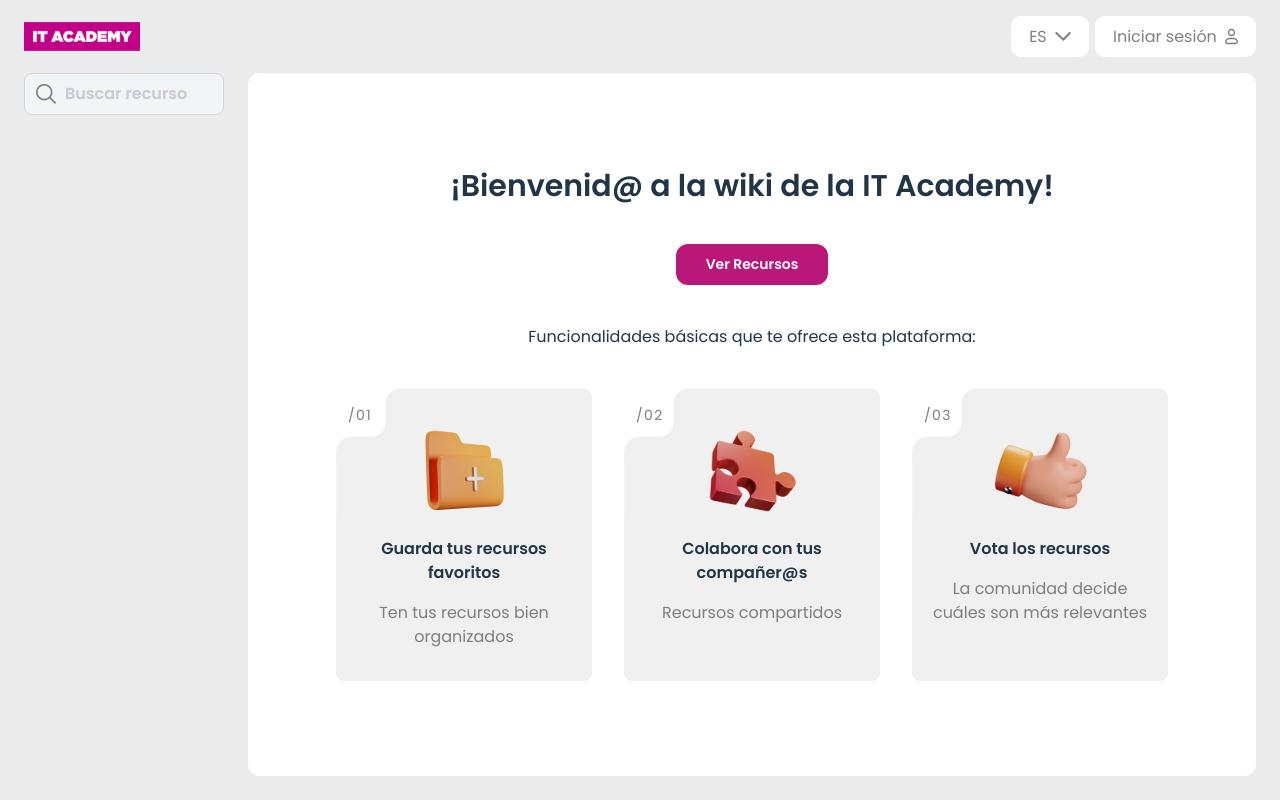
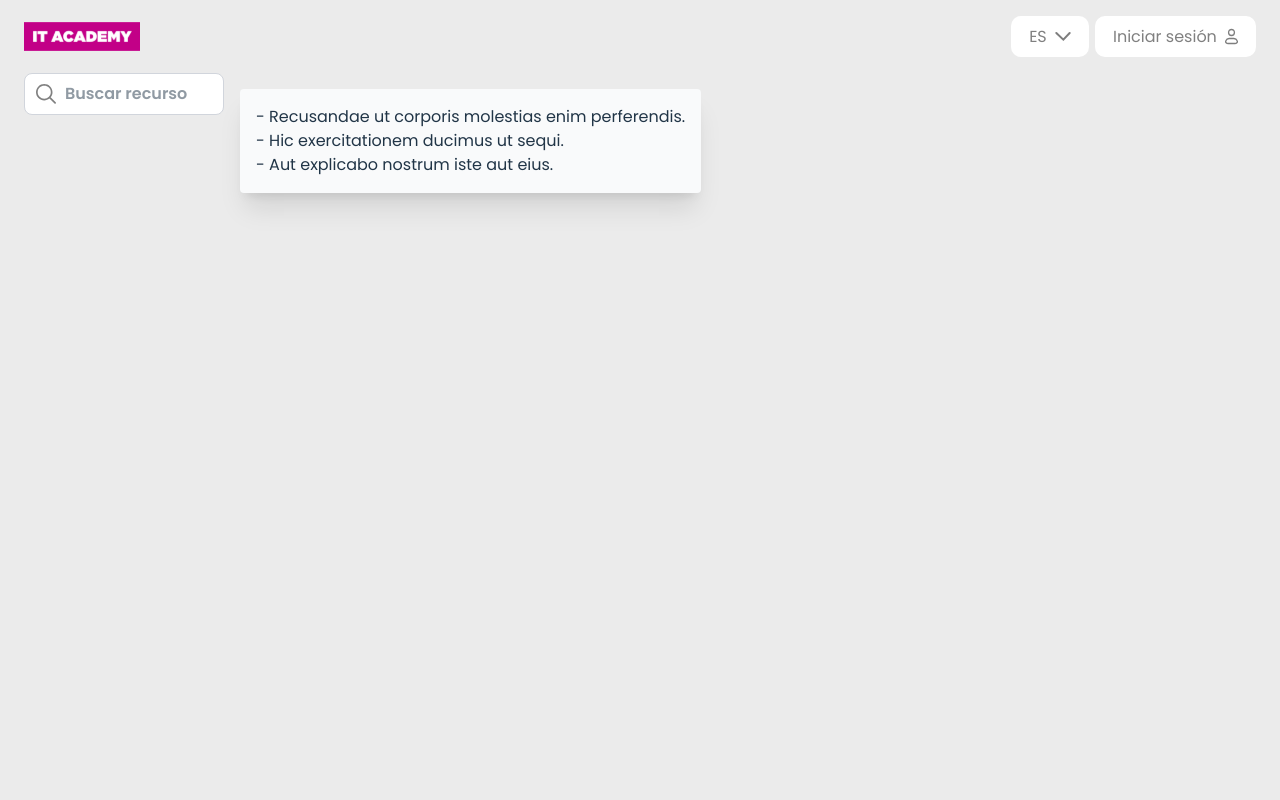
Before and after one commit to codingjordi/ita-wiki-frontend, a React (Vite) app: page /resources/technical-test/my-tech-tests in a window 1280 px wide. Before the commit this address led to /. Built offline with nearby package versions, Linux system fonts and the light colour scheme; no server answers.

Commit message:
component shows mock json titles

```diff
--- a/src/App.tsx
+++ b/src/App.tsx
@@ -9,7 +9,7 @@ import ResourcesPage from "./pages/ResourcesPage";
 import BookmarksPage from "./pages/BookmarksPage";
 import MyResourcesPage from "./pages/MyResourcesPage";
 import TechnicalTestCreatePage from "./pages/TechnicalTestCreatePage";
-
+import MyTechTestsPage from "./pages/MyTechTestsPage";
 import RequireAuth from "./components/RequireAuth";
 
 const App: FC = () => {
@@ -42,6 +42,11 @@ const App: FC = () => {
               path="/resources/technical-test/create"
               element={<TechnicalTestCreatePage />}
             />
+
+            <Route
+              path="/resources/technical-test/my-tech-tests"
+              element={<MyTechTestsPage />}
+            />
           </Routes>
         </div>
       </div>
--- /dev/null
+++ b/src/pages/MyTechTestsPage.tsx
@@ -0,0 +1,74 @@
+import { useEffect, useState } from "react";
+import '../../public/technical-tests-mock.json';
+import { useLocation } from "react-router";
+
+function MyTechTestsPage() {
+
+    const location = useLocation();
+
+
+    const [ techTests, setTechTests] = useState<any[]>([]);
+
+    // const getTechTestList = async () => {
+
+    //     try {
+    //         const response = await fetch(`${import.meta.env.VITE_API_URL}/technicaltests`);
+
+    //         if (!response.ok) throw new Error(`HTTP error! Status: ${response.status}`);
+
+    //         const data = await response.json();
+
+    //         console.log(data);
+    //         return data;
+
+    //     } catch (err) {
+    //         console.error('Error:', err);
+    //     }
+    // }
+
+    const getTechTestListMock = async () => {
+
+        try {
+
+            const response = await fetch('/technical-tests-mock.json');
+
+            if (!response) throw new Error(`could not fetch tech-tests mock data`)
+
+            const data = await response.json();
+            console.log(data);
+
+            return data;
+
+        } catch (err) {
+            console.error('Error:', err);
+        }
+    }
+
+    useEffect(() => {
+        getTechTestListMock().then((data) => {
+        setTechTests((prev) => [...prev, ...data.data]);
+        });
+    }, [location.key]);
+
+
+
+    return (
+        <div className="
+        flex
+        flex-col
+        m-4 p-4
+        w-fit bg-gray-50
+        rounded shadow-xl
+        ">
+            <ul className="">
+            {techTests.map((test: object) => (
+                <li key={test.id}>
+                    - {test.title}
+                    </li>
+            ))}
+            </ul>
+        </div>
+    )
+}
+
+export default MyTechTestsPage;
--- a/src/pages/TechincalTestsListPage.tsx
+++ /dev/null
@@ -1,29 +0,0 @@
-import { useState } from "react";
-
-function TechincalTestsListPage() {
-
-
-    const [ techTests, setTechTests] = useState([]);
-
-    const getTechTestList = async () => {
-        try {
-            const response = await fetch(`${import.meta.env.VITE_API_URL}/technicaltests`);
-
-            if (!response.ok) throw new Error(`HTTP error! Status: ${response.status}`);
-
-            const data = await response.json();
-            console.log(data);
-
-        } catch (err) {
-
-        }
-    }
-
-    return (
-        <div>
-
-        </div>
-    )
-}
-
-export default TechincalTestsListPage
```
Also changed, not shown: public/technical-tests-mock.json (renamed from src/moock/technical-tests-mock.json).
